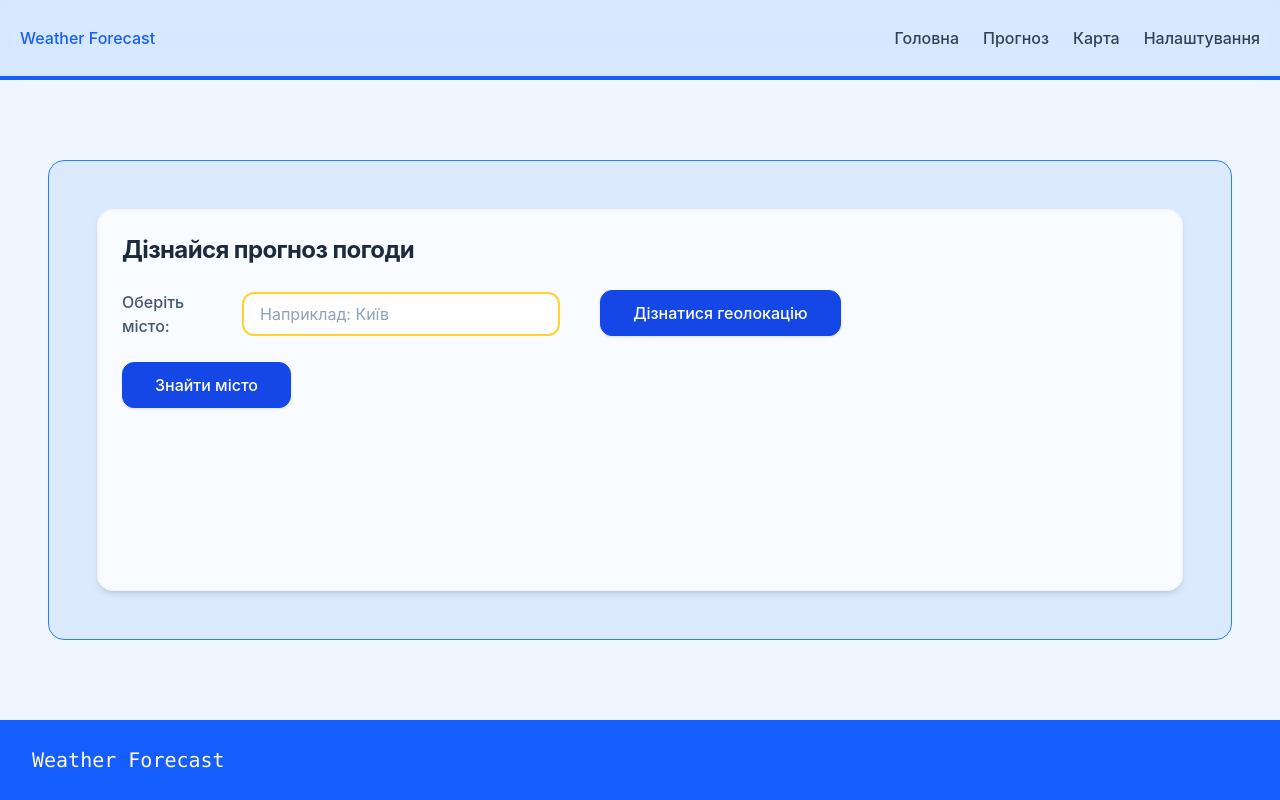
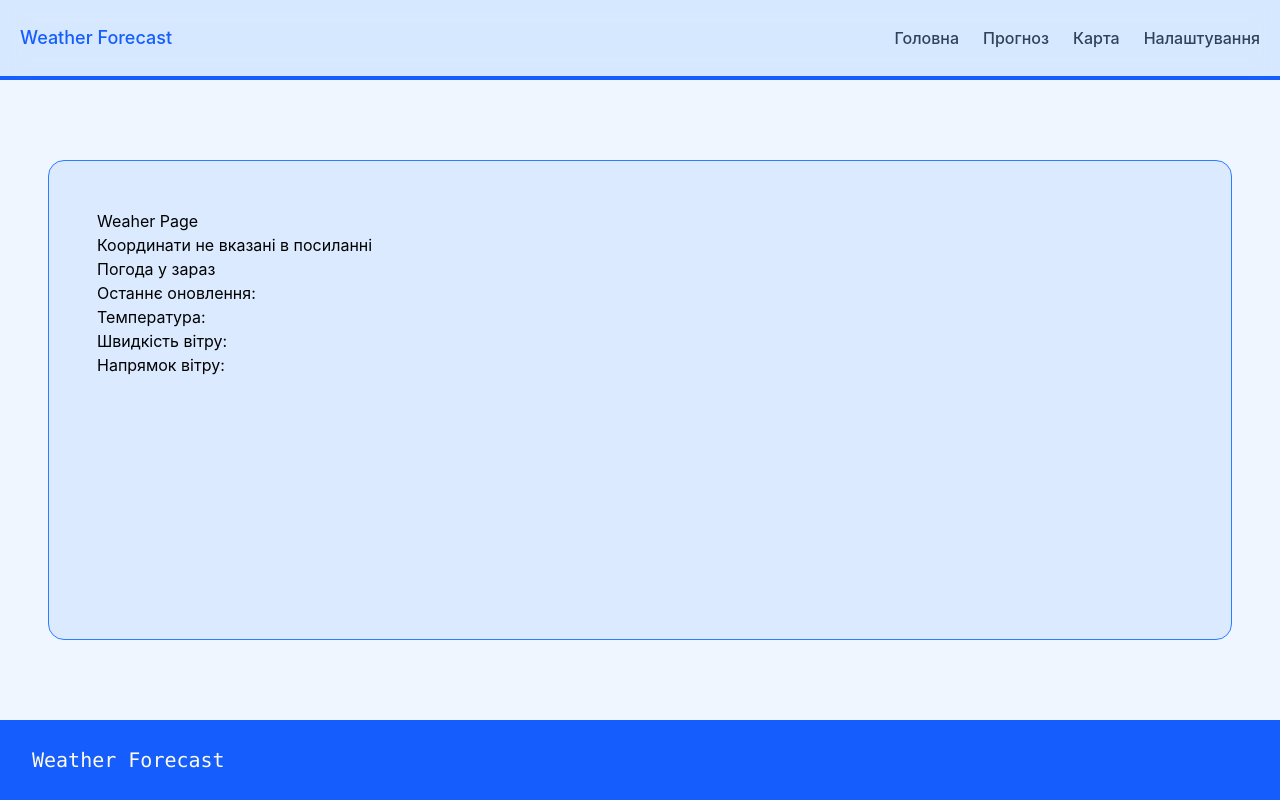
Before and after one commit to VladKugot/weatherForecast, a React (Vite) app: page /weatherForecast/weather in a window 1280 px wide. Built offline with nearby package versions, Linux system fonts and the light colour scheme.

Commit message:
add wheater and rebuild api fetch

```diff
--- a/package.json
+++ b/package.json
@@ -15,7 +15,8 @@
   "dependencies": {
     "@tailwindcss/vite": "^4.3.3",
     "react": "^19.2.8",
-    "react-dom": "^19.2.8"
+    "react-dom": "^19.2.8",
+    "react-router-dom": "^7.18.2"
   },
   "devDependencies": {
     "@eslint/js": "^10.0.1",
--- a/src/App.tsx
+++ b/src/App.tsx
@@ -1,23 +1,30 @@
+import { BrowserRouter, Route, Routes } from 'react-router-dom';
 import './App.css';
 import { Footer } from './components/Footer/Footer';
 import { Header } from './components/Header/Header';
 import { MainPage } from './components/MainPage/MainPage';
+import { WeatherPage } from './components/WeatherPage/WeatherPage';
 
 function App() {
   return (
+    <BrowserRouter basename='/weatherForecast'>
     <main className="flex min-h-dvh flex-col gap-20 bg-blue-50">
       <Header />
 
       <section
         className="box-border flex flex-1 flex-col md:flex-row justify-between
-          rounded-2xl border border-blue-500 bg-blue-100
-          p-4 sm:p-8 md:p-12 mx-4 sm:mx-8 md:mx-12"
+          rounded-2xl border border-blue-500 bg-blue-100 p-4 sm:p-8 md:p-12 mx-4
+          sm:mx-8 md:mx-12"
       >
-        <MainPage />
+        <Routes>
+          <Route path='/' element={<MainPage />}/>
+          <Route path='/weather' element={<WeatherPage />}/>
+        </Routes>
       </section>
 
       <Footer />
     </main>
+    </BrowserRouter>
   );
 }
 
--- a/src/components/Header/Header.tsx
+++ b/src/components/Header/Header.tsx
@@ -5,31 +5,31 @@ export const Header = () => {
         items-center justify-between border-b-4 border-blue-600 bg-blue-200/50
         p-5 backdrop-blur-md"
     >
-      <h1 className="cursor-pointer text-blue-600 font-medium">
+      <h1 className="text-xm sm:text-lg cursor-pointer text-blue-600 font-medium">
         Weather Forecast
       </h1>
 
       <ul className="flex flex-row items-center gap-6 list-none m-0 p-0">
         <li
-          className="cursor-pointer text-slate-700 hover:text-blue-600
+          className="text-xs sm:text-base cursor-pointer text-slate-700 hover:text-blue-600
             font-medium transition-colors"
         >
           Головна
         </li>
         <li
-          className="cursor-pointer text-slate-700 hover:text-blue-600
+          className="text-xs sm:text-base cursor-pointer text-slate-700 hover:text-blue-600
             font-medium transition-colors"
         >
           Прогноз
         </li>
         <li
-          className="cursor-pointer text-slate-700 hover:text-blue-600
+          className="text-xs sm:text-base cursor-pointer text-slate-700 hover:text-blue-600
             font-medium transition-colors"
         >
           Карта
         </li>
         <li
-          className="cursor-pointer text-slate-700 hover:text-blue-600
+          className="text-xs sm:text-base cursor-pointer text-slate-700 hover:text-blue-600
             font-medium transition-colors"
         >
           Налаштування
--- a/src/components/MainPage/MainPage.tsx
+++ b/src/components/MainPage/MainPage.tsx
@@ -1,6 +1,9 @@
 import { useState } from 'react';
 import type { cityFetch } from '../utills/City';
 import { CustomButton } from '../Elements/button';
+import { searchCity, searchCityByCords } from './geoApi';
+import { getCurrentCoords } from './geolocation';
+import { useNavigate } from 'react-router-dom';
 
 interface Coordinates {
   lat: number;
@@ -8,106 +11,47 @@ interface Coordinates {
 }
 
 export const MainPage = () => {
-  const [city, setCity] = useState('');
+  const [city, setCity] = useState(
+    () => localStorage.getItem('cityInput') || '',
+  );
   const [error, setError] = useState('');
   const [coords, setCoords] = useState<Coordinates | null>(null);
   const [jsonCity, setJsonCity] = useState<cityFetch[] | null>();
   const cityRegex = /^[a-zA-Zа-яА-ЯіІїЇєЄґҐ\s-'’`]+$/;
+  const navigate = useNavigate();
 
-  const [weather, setweather] = useState(false);
+  const handleSelectCity = (cityName: string, lat: string, lon: string) => {
+  navigate(`/weather?city=${encodeURIComponent(cityName)}&lat=${lat}&lon=${lon}`);
+};
 
-  const handleSearchWeather = (lat:string, lon:string) => {
-    if (lat && lon) setweather(true);
+  const handleLocate = async () => {
+    setError('');
+    try {
+      const coords = await getCurrentCoords();
+      setCoords({ lat: coords.latitude, lon: coords.longitude });
+      const data = await searchCityByCords(coords.latitude, coords.longitude);
+      setJsonCity([data]);
+    } catch (err: any) {
+      setError(err.message || 'Не знайдено населений пункт по координатах');
+    }
   };
 
-  const handleLocate = async () => {
-    if (!navigator.geolocation) {
-      setError('Геолокація не підтримується вашим браузером');
-      return;
-    }
-
-    //setLoading(true);
-    setError('');
-
-    navigator.geolocation.getCurrentPosition(
-      async (position) => {
-        setError('');
-        const lat = position.coords.latitude;
-        const lon = position.coords.longitude;
-        setCoords({
-          lat: lat,
-          lon: lon,
-        });
-
-        try {
-          const response = await fetch(
-            `https://nominatim.openstreetmap.org/reverse?lat=${lat}&lon=${lon}&format=json`,
-          );
-
-          if (!response.ok) {
-            throw new Error('Network response was not ok');
-          }
-          const data = await response.json();
-          data.name = String(data.address.city);
-          setJsonCity([data]);
-        } catch (err) {
-          setError('Не знайдено по координатах населений пункт');
-        }
-        //setLoading(false);
-      },
-      (err) => {
-        switch (err.code) {
-          case err.PERMISSION_DENIED:
-            setError('Ви заборонили доступ до геолокації');
-            break;
-          case err.POSITION_UNAVAILABLE:
-            setError('Інформація про місцезнаходження недоступна');
-            break;
-          case err.TIMEOUT:
-            setError('Час очікування запиту минув');
-            break;
-          default:
-            setError('Сталася невідома помилка');
-        }
-        //setLoading(false);
-      },
-      {
-        enableHighAccuracy: true,
-        timeout: 10000,
-        maximumAge: 0,
-      },
-    );
-  };
-
-  const handleSearch = async () => {
+  const handleSearchCityByInput = async () => {
     setError('');
     setJsonCity(null);
     if (city) {
+      localStorage.setItem('cityInput', city);
       if (!cityRegex.test(city)) {
         setError('Містить символи');
         setJsonCity([]);
       } else {
         try {
-          const response = await fetch(
-            `https://nominatim.openstreetmap.org/search?q=${encodeURIComponent(city)}&format=json`,
-          );
-          if (!response.ok) {
-            throw new Error('Network response was not ok');
-          }
-
-          const data = await response.json();
-          const filteredCities = data.filter(
-            (el: cityFetch) =>
-              el.type === 'town' ||
-              el.type === 'city' ||
-              el.type === 'administrative' ||
-              el.type === 'village',
-          );
-          if (filteredCities.length === 0) {
+          const filteredCities = searchCity(city);
+          if ((await filteredCities).length === 0) {
             setError('Населений пункт не знайдено');
             setJsonCity([]);
           } else {
-            setJsonCity(filteredCities);
+            setJsonCity(await filteredCities);
           }
         } catch (err) {
           setError('Не знайдено');
@@ -139,7 +83,7 @@ export const MainPage = () => {
             <input
               id="city-input"
               type="text"
-              placeholder="Наприклад: Київ"
+              placeholder= {city || "Наприклад: Київ"}
               onChange={(e) => setCity(e.target.value)}
               className="w-full px-4 py-2 rounded-xl border-2 border-amber-300
                 bg-white text-slate-800 placeholder-slate-400 outline-none
@@ -148,7 +92,7 @@ export const MainPage = () => {
             />
           </div>
 
-          <CustomButton onClick={() => handleSearch()}>
+          <CustomButton onClick={() => handleSearchCityByInput()}>
             Знайти місто
           </CustomButton>
         </div>
@@ -184,12 +128,10 @@ export const MainPage = () => {
                     cursor-pointer ${
                       isMultiple ? 'p-4 border rounded-xl bg-white' : ''
                     }`}
-                    onClick={() => handleSearchWeather(el.lat, el.lon)}
+                    onClick={() => handleSelectCity(el.name, el.lat, el.lon)}
                   >
                     {el.display_name} - {el.name} {el.lat}, {el.lon}
                     {isMultiple && `, ${el.type}`}
-
-                    {weather && <span>GOOD</span>}
                   </div>
                 );
               })}
--- /dev/null
+++ b/src/components/MainPage/geoApi.ts
@@ -0,0 +1,32 @@
+import type { cityFetch } from "../utills/City";
+
+export const searchCity = async (city: string): Promise<cityFetch[]> => {
+  const response = await fetch(
+    `https://nominatim.openstreetmap.org/search?q=${encodeURIComponent(city)}&format=json`,
+  );
+  if (!response.ok) {
+    throw new Error('Network response was not ok');
+  }
+
+  const data = await response.json();
+  return data.filter(
+    (el: cityFetch) =>
+      el.type === 'town' ||
+      el.type === 'city' ||
+      el.type === 'administrative' ||
+      el.type === 'village',
+  );
+}
+
+export const searchCityByCords = async (lat: number, lon: number) => {
+  const response = await fetch(
+    `https://nominatim.openstreetmap.org/reverse?lat=${lat}&lon=${lon}&format=json`,
+  );
+
+  if (!response.ok) {
+    throw new Error('Network response was not ok');
+  }
+  const data = await response.json();
+  data.name = String(data.address.city);
+  return data;
+}
--- /dev/null
+++ b/src/components/MainPage/geolocation.ts
@@ -0,0 +1,21 @@
+export const getCurrentCoords = (): Promise<GeolocationCoordinates> => {
+  return new Promise((resolve, reject) => {
+    if (!navigator.geolocation) {
+      reject(new Error('Геолокація не підтримується вашим браузером'));
+      return;
+    }
+
+    navigator.geolocation.getCurrentPosition(
+      (pos) => resolve(pos.coords),
+      (err) => {
+        const messages: Record<number, string> = {
+          [err.PERMISSION_DENIED]: 'Ви заборонили доступ до геолокації',
+          [err.POSITION_UNAVAILABLE]: 'Інформація про місцезнаходження недоступна',
+          [err.TIMEOUT]: 'Час очікування запиту минув',
+        };
+        reject(new Error(messages[err.code] || 'Сталася невідома помилка'));
+      },
+      { enableHighAccuracy: true, timeout: 10000, maximumAge: 0 }
+    );
+  });
+};
--- /dev/null
+++ b/src/components/WeatherPage/WeatherPage.tsx
@@ -0,0 +1,50 @@
+import { useEffect, useState } from 'react';
+import type { WeatherResponse } from '../utills/Weather';
+import { useSearchParams } from 'react-router-dom';
+import { weatherApi } from './weatherApi';
+
+export const WeatherPage = () => {
+  const [searchParams] = useSearchParams();
+  const [error, setError] = useState('');
+  const [weatherFetch, setWeatherFetch] = useState<WeatherResponse>();
+  const cityName = searchParams.get('city');
+  const lat = searchParams.get('lat');
+  const lon = searchParams.get('lon');
+
+  useEffect(() => {
+    if (!lat || !lon) {
+      setError('Координати не вказані в посиланні');
+      return;
+    }
+
+    const fetchWeatherData = async () => {
+      setError('');
+
+      try {
+        setWeatherFetch(await weatherApi(lat, lon));
+      } catch (err) {
+        setError('Прогноз не знайдено');
+      }
+    };
+
+    fetchWeatherData();
+  }, [lat, lon]);
+
+  return (
+    <section className="">
+      <h1>Weaher Page</h1>
+      {cityName} {lat} {lon}
+      <p>{error}</p>
+
+      <div className="">
+        <h1>Погода у {cityName} зараз</h1>
+        <p>Останнє оновлення: {weatherFetch?.current_weather.time}</p>
+        <div className="">
+          <p>Температура: {weatherFetch?.current_weather.temperature}</p>
+          <p>Швидкість вітру: {weatherFetch?.current_weather.windspeed}</p>
+          <p>Напрямок вітру: {weatherFetch?.current_weather.winddirection}</p>
+        </div>
+      </div>
+    </section>
+  );
+};
--- /dev/null
+++ b/src/components/WeatherPage/weatherApi.ts
@@ -0,0 +1,8 @@
+export const weatherApi = async (lat: string, lon: string) => {
+    const response = await fetch(
+        `https://api.open-meteo.com/v1/forecast?latitude=${lat}&longitude=${lon}&current_weather=true&hourly=temperature_2m,weathercode&timezone=auto`,
+    );
+
+    if (!response.ok) throw new Error('Не вдалося завантажити прогноз');
+    return await response.json();
+}
--- /dev/null
+++ b/src/components/utills/Weather.ts
@@ -0,0 +1,49 @@
+// Описи одиниць вимірювання
+export interface CurrentWeatherUnits {
+  time: string;
+  interval: string;
+  temperature: string;
+  windspeed: string;
+  winddirection: string;
+  is_day: string;
+  weathercode: string;
+}
+
+export interface HourlyUnits {
+  time: string;
+  temperature_2m: string;
+  weathercode: string;
+}
+
+// Поточна погода
+export interface CurrentWeather {
+  time: string;
+  interval: number;
+  temperature: number;
+  windspeed: number;
+  winddirection: number;
+  is_day: number; // 1 - день, 0 - ніч
+  weathercode: number;
+}
+
+// Прогноз по годинах (паралельні масиви)
+export interface HourlyForecast {
+  time: string[];
+  temperature_2m: number[];
+  weathercode: number[];
+}
+
+// Головний інтерфейс відповіді API
+export interface WeatherResponse {
+  latitude: number;
+  longitude: number;
+  generationtime_ms: number;
+  utc_offset_seconds: number;
+  timezone: string;
+  timezone_abbreviation: string;
+  elevation: number;
+  current_weather_units: CurrentWeatherUnits;
+  current_weather: CurrentWeather;
+  hourly_units: HourlyUnits;
+  hourly: HourlyForecast;
+}
```
Also changed, not shown: 1 other file (tests, documents, lock files or other folders).
